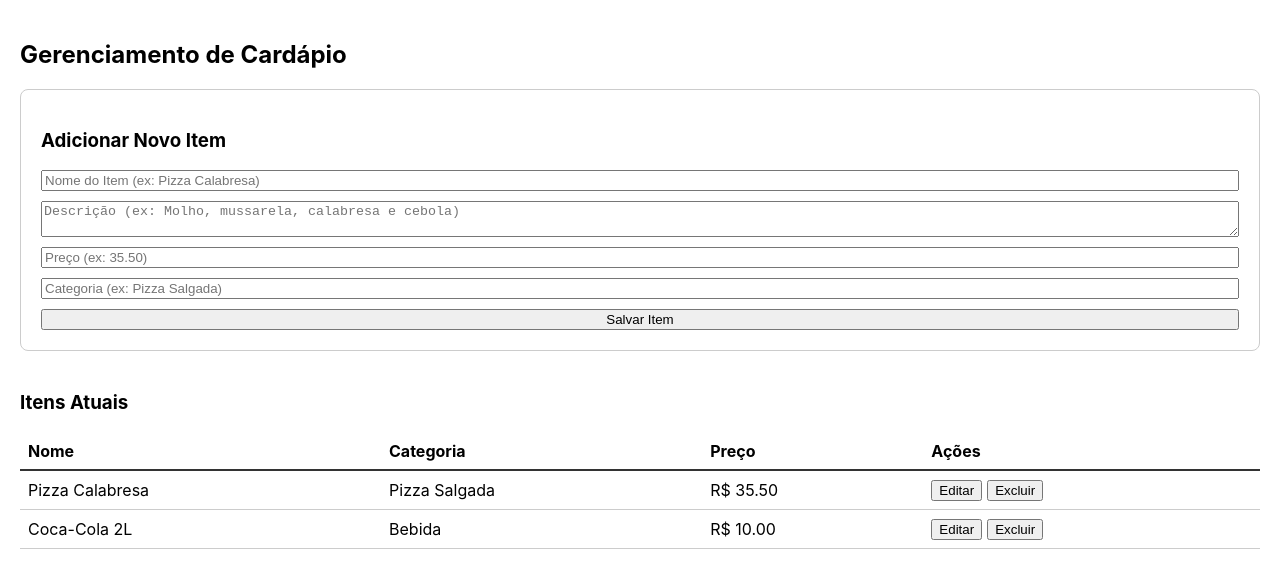
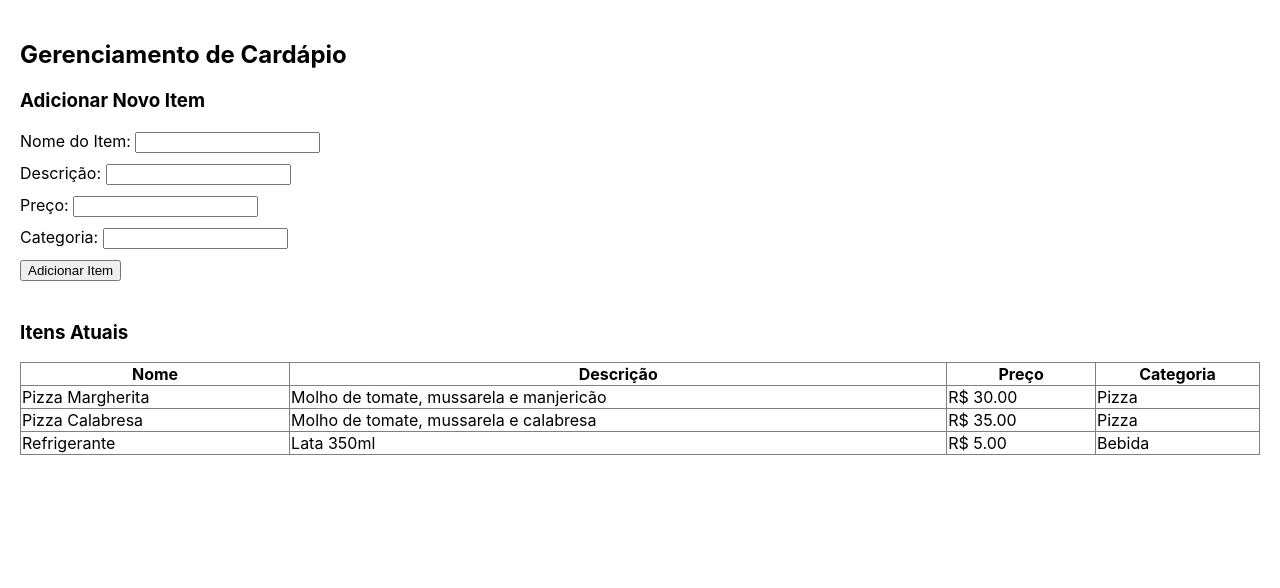
Before and after one commit to Luis-carlos-de-assis/plataforma-frontend, a React (Create React App) app: page /dashboard/cardapio in a window 1280 px wide. Shown: the top 588 px of the page. Built offline with nearby package versions, Linux system fonts and the light colour scheme; sample sign-in values are in the browser's storage.

Commit message:
Update Cardapio.js

```diff
--- a/src/Cardapio.js
+++ b/src/Cardapio.js
@@ -1,95 +1,57 @@
 import React, { useState } from 'react';
 
 const Cardapio = () => {
-    const [itens, setItens] = useState([
-        { id: 1, nome_item: 'Pizza Calabresa', preco: 35.50, categoria: 'Pizza Salgada' },
-        { id: 2, nome_item: 'Coca-Cola 2L', preco: 10.00, categoria: 'Bebida' }
+    const [itens] = useState([
+        { id: 1, nome: 'Pizza Margherita', descricao: 'Molho de tomate, mussarela e manjericão', preco: '30.00', categoria: 'Pizza' },
+        { id: 2, nome: 'Pizza Calabresa', descricao: 'Molho de tomate, mussarela e calabresa', preco: '35.00', categoria: 'Pizza' },
+        { id: 3, nome: 'Refrigerante', descricao: 'Lata 350ml', preco: '5.00', categoria: 'Bebida' }
     ]);
-
-    const [formItem, setFormItem] = useState({
-        nome_item: '',
-        descricao: '',
-        preco: '',
-        categoria: ''
-    });
-
-    const handleInputChange = (e) => {
-        const { name, value } = e.target;
-        setFormItem(prevState => ({
-            ...prevState,
-            [name]: value
-        }));
-    };
-
-    const handleSubmit = (e) => {
-        e.preventDefault();
-        console.log('Novo item a ser salvo:', formItem);
-        alert('Funcionalidade de salvar ainda não implementada.');
-    };
 
     return (
         <div style={{ padding: '20px' }}>
             <h2>Gerenciamento de Cardápio</h2>
 
-            <div style={{ marginBottom: '40px', padding: '20px', border: '1px solid #ccc', borderRadius: '8px' }}>
+            <div style={{ marginBottom: '40px' }}>
                 <h3>Adicionar Novo Item</h3>
-                <form onSubmit={handleSubmit} style={{ display: 'flex', flexDirection: 'column', gap: '10px' }}>
-                    <input
-                        type="text"
-                        name="nome_item"
-                        placeholder="Nome do Item (ex: Pizza Calabresa)"
-                        value={formItem.nome_item}
-                        onChange={handleInputChange}
-                        required
-                    />
-                    <textarea
-                        name="descricao"
-                        placeholder="Descrição (ex: Molho, mussarela, calabresa e cebola)"
-                        value={formItem.descricao}
-                        onChange={handleInputChange}
-                    />
-                    <input
-                        type="number"
-                        name="preco"
-                        placeholder="Preço (ex: 35.50)"
-                        value={formItem.preco}
-                        onChange={handleInputChange}
-                        required
-                        step="0.01"
-                    />
-                    <input
-                        type="text"
-                        name="categoria"
-                        placeholder="Categoria (ex: Pizza Salgada)"
-                        value={formItem.categoria}
-                        onChange={handleInputChange}
-                        required
-                    />
-                    <button type="submit">Salvar Item</button>
+                <form>
+                    <div style={{ marginBottom: '10px' }}>
+                        <label>Nome do Item: </label>
+                        <input type="text" />
+                    </div>
+                    <div style={{ marginBottom: '10px' }}>
+                        <label>Descrição: </label>
+                        <input type="text" />
+                    </div>
+                    <div style={{ marginBottom: '10px' }}>
+                        <label>Preço: </label>
+                        <input type="text" />
+                    </div>
+                    <div style={{ marginBottom: '10px' }}>
+                        <label>Categoria: </label>
+                        <input type="text" />
+                    </div>
+                    <button type="submit">Adicionar Item</button>
                 </form>
             </div>
 
             <div>
                 <h3>Itens Atuais</h3>
-                <table style={{ width: '100%', borderCollapse: 'collapse' }}>
+                <table border="1" style={{ width: '100%', borderCollapse: 'collapse' }}>
                     <thead>
-                        <tr style={{ borderBottom: '2px solid #333' }}>
-                            <th style={{ textAlign: 'left', padding: '8px' }}>Nome</th>
-                            <th style={{ textAlign: 'left', padding: '8px' }}>Categoria</th>
-                            <th style={{ textAlign: 'left', padding: '8px' }}>Preço</th>
-                            <th style={{ textAlign: 'left', padding: '8px' }}>Ações</th>
+                        <tr>
+                            <th>Nome</th>
+                            <th>Descrição</th>
+                            <th>Preço</th>
+                            <th>Categoria</th>
                         </tr>
                     </thead>
                     <tbody>
                         {itens.map(item => (
-                            <tr key={item.id} style={{ borderBottom: '1px solid #ccc' }}>
-                                <td style={{ padding: '8px' }}>{item.nome_item}</td>
-                                <td style={{ padding: '8px' }}>{item.categoria}</td>
-                                <td style={{ padding: '8px' }}>R$ {item.preco.toFixed(2)}</td>
-                                <td style={{ padding: '8px' }}>
-                                    <button style={{ marginRight: '5px' }}>Editar</button>
-                                    <button>Excluir</button>
-                                </td>
+                            <tr key={item.id}>
+                                <td>{item.nome}</td>
+                                <td>{item.descricao}</td>
+                                <td>R$ {item.preco}</td>
+                                <td>{item.categoria}</td>
                             </tr>
                         ))}
                     </tbody>
```
